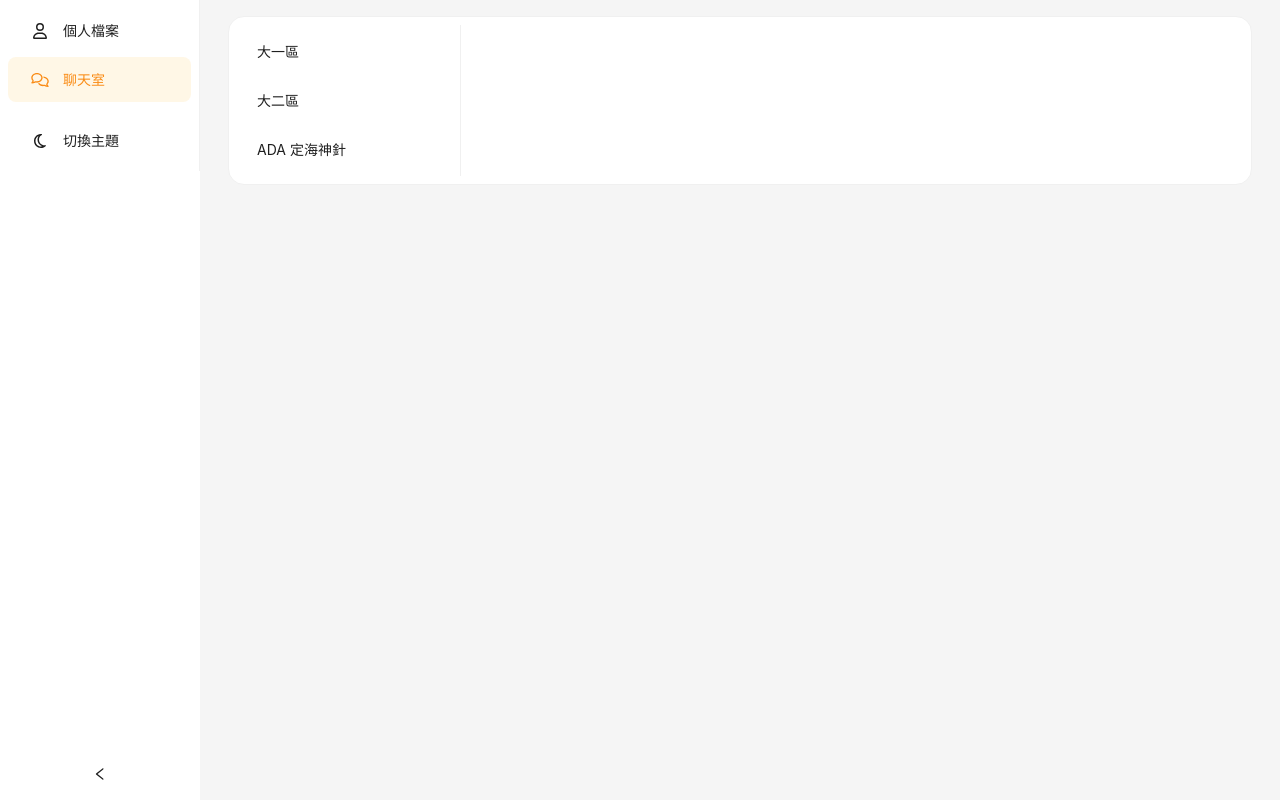
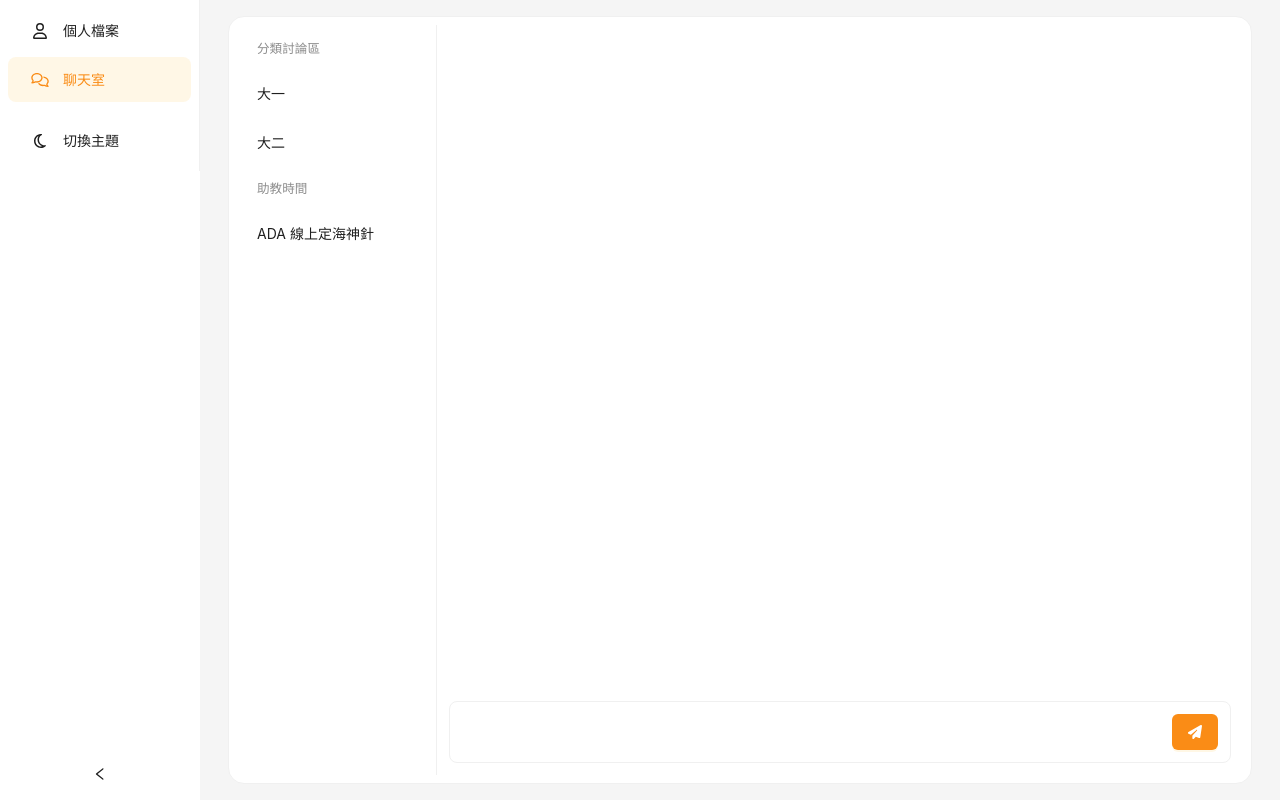
Before and after one commit to kinoras/NTU-CN23, a React (Create React App) app in the folder frontend/: page /#/chat/1 in a window 1280 px wide. Built offline with nearby package versions, Linux system fonts and the light colour scheme.

Commit message:
front: feat: ChatView side bar

```diff
--- a/frontend/src/views/ChatView.js
+++ b/frontend/src/views/ChatView.js
@@ -1,8 +1,16 @@
 import React, { useState, useEffect } from 'react'
-import { Card, Menu } from 'antd'
 import { Link, useParams } from 'react-router-dom'
+import { Button, Card, Flex, Input, Layout, Menu, theme } from 'antd'
+import { FontAwesomeIcon as FaIcon } from '@fortawesome/react-fontawesome'
+import { faPaperPlane } from '@fortawesome/free-solid-svg-icons'
+const { Content, Sider } = Layout
+// const { Title } = Typography
 
 const ChatView = () => {
+    const {
+        token: { colorBgContainer }
+    } = theme.useToken()
+
     const { id: paramId } = useParams()
 
     const [activeChatBox, setActiveChatBox] = useState('')
@@ -13,30 +21,66 @@ const ChatView = () => {
 
     const chatRooms = [
         {
-            name: '大一區',
-            id: 'year-1'
+            id: 'csie-b12',
+            group: '分類討論區',
+            name: '大一'
         },
         {
-            name: '大二區',
-            id: 'year-2'
+            id: 'csie-b11',
+            group: '分類討論區',
+            name: '大二'
         },
         {
-            name: 'ADA 定海神針',
-            id: 'ada-ta'
+            id: 'ta-ada',
+            group: '助教時間',
+            name: 'ADA 線上定海神針'
         }
     ]
 
     return (
-        <div className="mx-auto my-0 max-w-5xl">
-            <Card className="mb-4 flex overflow-hidden rounded-2xl p-2" bodyStyle={{ padding: 0 }}>
-                <Menu
-                    selectedKeys={[activeChatBox]}
-                    className="w-56"
-                    items={chatRooms.map(({ id, name }) => ({
-                        key: id,
-                        label: <Link to={`/chat/${id}`}>{name}</Link>
-                    }))}
-                />
+        <div className="mx-auto my-0 h-full max-w-5xl">
+            <Card className="mb-4 h-full rounded-2xl p-2" bodyStyle={{ padding: 0, height: '100%' }}>
+                <Layout className="h-full">
+                    <Sider theme="light" className="h-full">
+                        <Menu
+                            className="h-full pr-2 pt-1"
+                            selectedKeys={[activeChatBox]}
+                            items={Object.entries(
+                                chatRooms.reduce((prev, curr) => {
+                                    const key = curr.group
+                                    if (!prev[key]) prev[key] = []
+                                    prev[key].push(curr)
+                                    return prev
+                                }, {})
+                            ).map(([label, rooms]) => ({
+                                type: 'group',
+                                label: (
+                                    <span className="ml-1" style={{ fontSize: '0.9em' }}>
+                                        {label}
+                                    </span>
+                                ),
+                                children: rooms.map(({ id, name }) => ({
+                                    key: id,
+                                    label: (
+                                        <Link to={`/chat/${id}`} className="-ml-3">
+                                            {name}
+                                        </Link>
+                                    )
+                                }))
+                            }))}
+                        />
+                    </Sider>
+                    <Content className="relative flex-1 p-3" style={{ background: colorBgContainer }}>
+                        <Card className="absolute inset-x-3 bottom-3" bodyStyle={{ padding: 12 }}>
+                            <Flex gap="small" align="flex-end">
+                                <Input.TextArea autoSize={{ minRows: 1, maxRows: 5 }} bordered={false} />
+                                <Button type="primary">
+                                    <FaIcon icon={faPaperPlane} />
+                                </Button>
+                            </Flex>
+                        </Card>
+                    </Content>
+                </Layout>
             </Card>
         </div>
     )
```
